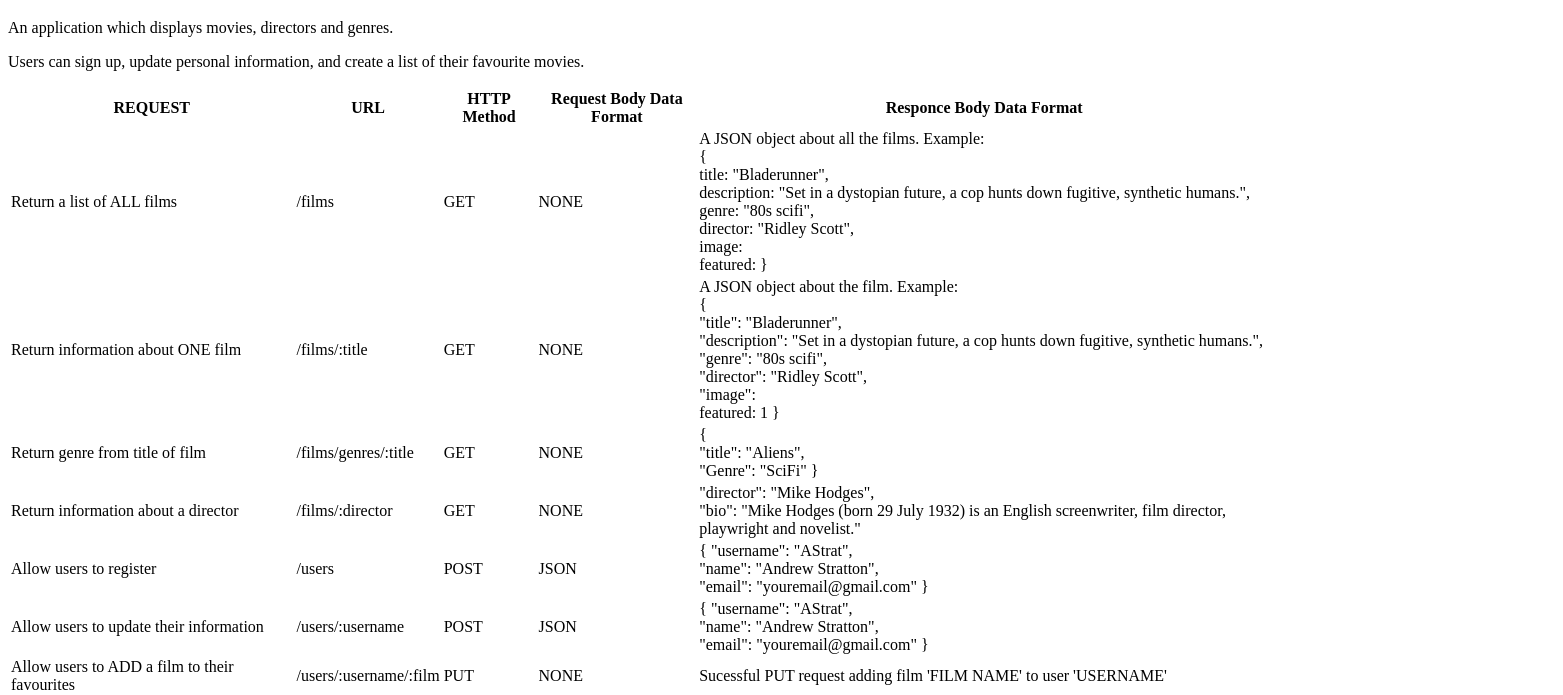
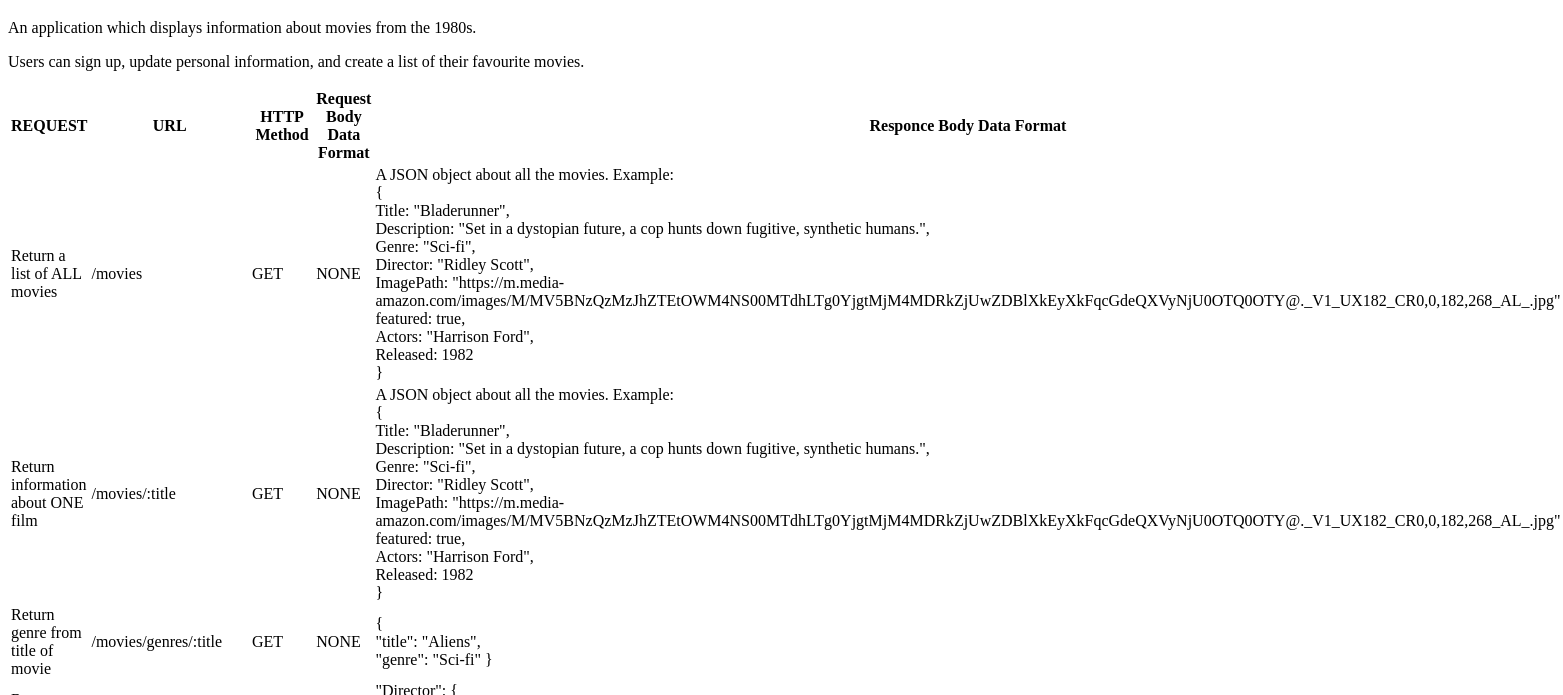
Before and after one commit to Adstrat/myFlix80s, a website: page public/documentation.html in a window 1280 px wide. Shown: the part 61-756 px from the top of the page, 1563 px wide, since content can reach past the window. Drawn offline with Linux system fonts and the light colour scheme.

Commit message:
end points updated

```diff
--- a/public/documentation.html
+++ b/public/documentation.html
@@ -8,7 +8,7 @@
   <body>
     <h1>myFlix App</h1>
     <p>
-      An application which displays movies, directors and genres.
+      An application which displays information about movies from the 1980s.
     </p>
     <p>
       Users can sign up, update personal information, and create a list of their
@@ -27,37 +27,43 @@
         </thead>
         <tbody>
           <tr>
-            <td>Return a list of ALL films</td>
-            <td>/films</td>
+            <td>Return a list of ALL movies</td>
+            <td>/movies</td>
             <td>GET</td>
             <td>NONE</td>
             <td>
-              A JSON object about all the films. Example: <br />{ <br />title:
-              "Bladerunner", <br />description: "Set in a dystopian future, a
-              cop hunts down fugitive, synthetic humans.", <br />genre: "80s
-              scifi", <br />director: "Ridley Scott", <br />image:
-              <br />featured: }
+              A JSON object about all the movies. Example: <br />{ <br />Title:
+              "Bladerunner", <br />Description: "Set in a dystopian future, a
+              cop hunts down fugitive, synthetic humans.", <br />Genre:
+              "Sci-fi", <br />Director: "Ridley Scott", <br />ImagePath:
+              "https://m.media-amazon.com/images/M/MV5BNzQzMzJhZTEtOWM4NS00MTdhLTg0YjgtMjM4MDRkZjUwZDBlXkEyXkFqcGdeQXVyNjU0OTQ0OTY@._V1_UX182_CR0,0,182,268_AL_.jpg"
+              <br />featured: true, <br />
+              Actors: "Harrison Ford", <br />
+              Released: 1982 <br />}
             </td>
           </tr>
           <tr>
             <td>Return information about ONE film</td>
-            <td>/films/:title</td>
+            <td>/movies/:title</td>
             <td>GET</td>
             <td>NONE</td>
             <td>
-              A JSON object about the film. Example: <br />{ <br />"title":
-              "Bladerunner", <br />"description": "Set in a dystopian future, a
-              cop hunts down fugitive, synthetic humans.", <br />"genre": "80s
-              scifi", <br />"director": "Ridley Scott", <br />"image":
-              <br />featured: 1 }
+              A JSON object about all the movies. Example: <br />{ <br />Title:
+              "Bladerunner", <br />Description: "Set in a dystopian future, a
+              cop hunts down fugitive, synthetic humans.", <br />Genre:
+              "Sci-fi", <br />Director: "Ridley Scott", <br />ImagePath:
+              "https://m.media-amazon.com/images/M/MV5BNzQzMzJhZTEtOWM4NS00MTdhLTg0YjgtMjM4MDRkZjUwZDBlXkEyXkFqcGdeQXVyNjU0OTQ0OTY@._V1_UX182_CR0,0,182,268_AL_.jpg"
+              <br />featured: true, <br />
+              Actors: "Harrison Ford", <br />
+              Released: 1982 <br />}
             </td>
           </tr>
           <tr>
-            <td>Return genre from title of film</td>
-            <td>/films/genres/:title</td>
+            <td>Return genre from title of movie</td>
+            <td>/movies/genres/:title</td>
             <td>GET</td>
             <td>NONE</td>
-            <td>{<br />"title": "Aliens", <br />"Genre": "SciFi" }</td>
+            <td>{<br />"title": "Aliens", <br />"genre": "Sci-fi" }</td>
           </tr>
           <tr>
             <td>Return information about a director</td>
@@ -65,9 +71,11 @@
             <td>GET</td>
             <td>NONE</td>
             <td>
-              "director": "Mike Hodges", <br />
-              "bio": "Mike Hodges (born 29 July 1932) is an English
-              screenwriter, film director, playwright and novelist."
+              "Director": { <br />"Name": "Mike Hodges", <br />
+              "Description": "Mike Hodges is an English screenwriter, film
+              director, playwright and novelist.", <br />
+              "Birth" : "1932" <br />
+              }
             </td>
           </tr>
           <tr>
@@ -93,21 +101,21 @@
             </td>
           </tr>
           <tr>
-            <td>Allow users to ADD a film to their favourites</td>
-            <td>/users/:username/:film</td>
+            <td>Allow users to ADD a movie to their favourites</td>
+            <td>/users/:username/:movie</td>
             <td>PUT</td>
             <td>NONE</td>
             <td>
-              Sucessful PUT request adding film 'FILM NAME' to user 'USERNAME'
+              Sucessful PUT request adding film 'MOVIE NAME' to user 'USERNAME'
             </td>
           </tr>
           <tr>
-            <td>Allow users to REMOVE a film from their favourites</td>
-            <td>/users/:username/:film</td>
+            <td>Allow users to REMOVE a movie from their favourites</td>
+            <td>/users/:username/:movie</td>
             <td>DELETE</td>
             <td>NONE</td>
             <td>
-              Sucessful REMOVE request deleting film 'FILM NAME' from user
+              Sucessful REMOVE request deleting film 'MOVIE NAME' from user
               'USERNAME's favourite list
             </td>
           </tr>
```
